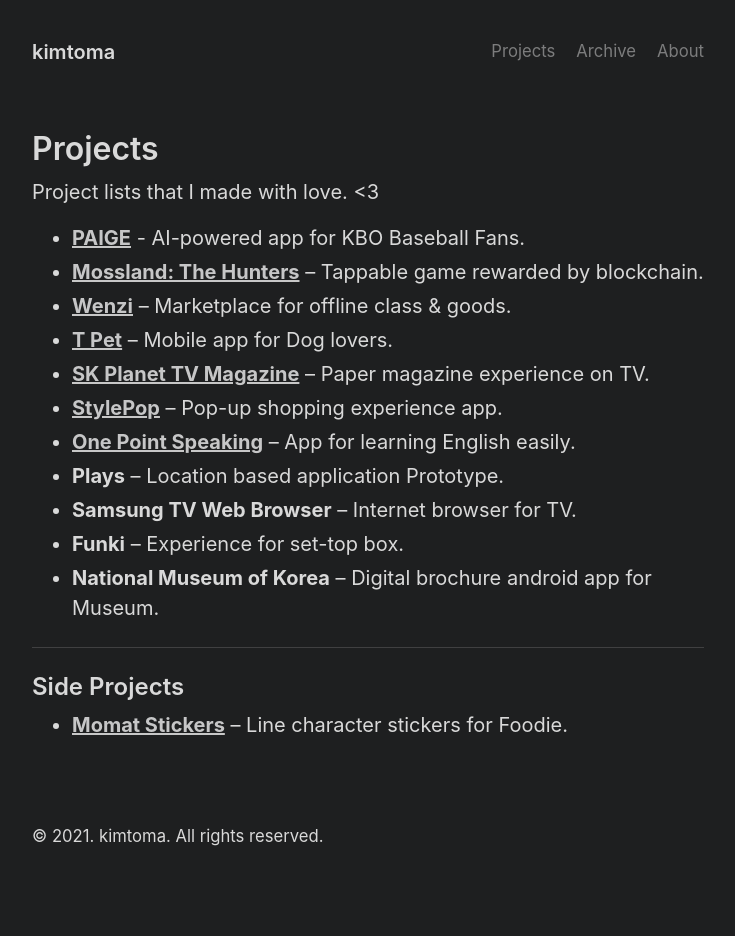
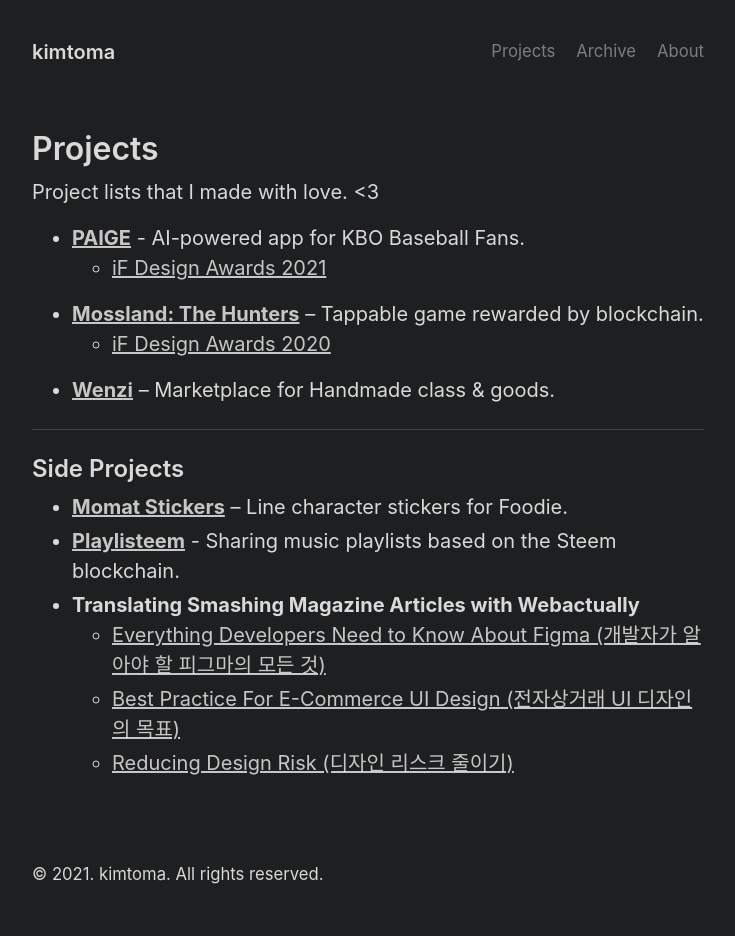
Before and after one commit to kimtoma/kimtoma.github.io, a Jekyll site: the page built from projects.md, in a window 1280 px wide. Shown: the whole page, without its empty margins (272-1007 px from the left). Built offline with Jekyll 4.4.1, drawn with Linux system fonts in a browser that asks for light colours; before the commit the page ends 900 px from its top, so only the background shows below that.

Commit message:
about & projects update

```diff
--- a/projects.md
+++ b/projects.md
@@ -7,19 +7,19 @@
 Project lists that I made with love. <3
 
 - [**PAIGE**](https://paige.kr.nc.com/?ref=kimtoma) - AI-powered app for KBO Baseball Fans.
+  - [iF Design Awards 2021](https://ifworlddesignguide.com/entry/295159-paige)
 - **[Mossland: The Hunters](https://ifworlddesignguide.com/search?q=hunters&search=hunters#/page/entry/274510-mossland-the-hunters)** – Tappable game rewarded by blockchain.
-- **[Wenzi](https://wenzi.io)** – Marketplace for offline class & goods.
-- **[T Pet](http://www.tworld.co.kr/normal.do?serviceId=S_MSA_0017&viewId=V_PHOW7001&prodId=TW50000041)** – Mobile app for Dog lovers.
-- **[SK Planet TV Magazine](https://biz.chosun.com/site/data/html_dir/2013/11/28/2013112801872.html)** – Paper magazine experience on TV.
-- **[StylePop](http://atomic-compass.com/sub/03_contents_page/conetns_page_53.html)** – Pop-up shopping experience app.
-- **[One Point Speaking](https://www.sktinsight.com/47203)** – App for learning English easily.
-- **Plays** – Location based application Prototype.
-- **Samsung TV Web Browser** – Internet browser for TV.
-- **Funki** – Experience for set-top box.
-- **National Museum of Korea** – Digital brochure android app for Museum.
+  - [iF Design Awards 2020](https://ifworlddesignguide.com/entry/274510-mossland-the-hunters)
+- **[Wenzi](https://wenzi.io)** – Marketplace for Handmade class & goods.
 
 <hr/>
 
 ## Side Projects
 
 - **[Momat Stickers](https://store.line.me/stickershop/product/4102511/en)** – Line character stickers for Foodie.
+- [**Playlisteem**](https://playlisteem.web.app/) - Sharing music playlists based on the Steem blockchain.
+- **Translating Smashing Magazine Articles with Webactually**
+  - [Everything Developers Need to Know About Figma (개발자가 알아야 할 피그마의 모든 것)](https://webactually.com/2021/01/18/%EA%B0%9C%EB%B0%9C%EC%9E%90%EA%B0%80-%EC%95%8C%EC%95%84%EC%95%BC-%ED%95%A0-%ED%94%BC%EA%B7%B8%EB%A7%88%EC%9D%98-%EB%AA%A8%EB%93%A0-%EA%B2%83/)
+  - [Best Practice For E-Commerce UI Design (전자상거래 UI 디자인의 목표)](https://webactually.com/2021/01/29/%EC%A0%84%EC%9E%90%EC%83%81%EA%B1%B0%EB%9E%98-UI-%EB%94%94%EC%9E%90%EC%9D%B8%EC%9D%98-%EB%AA%A9%ED%91%9C/)
+  - [Reducing Design Risk (디자인 리스크 줄이기)](https://webactually.com/2021/02/23/%EB%94%94%EC%9E%90%EC%9D%B8-%EB%A6%AC%EC%8A%A4%ED%81%AC-%EC%A4%84%EC%9D%B4%EA%B8%B0/
+    )
```
Also changed, not shown: about.md (+1 -1 lines), README.md, 1 other file.
